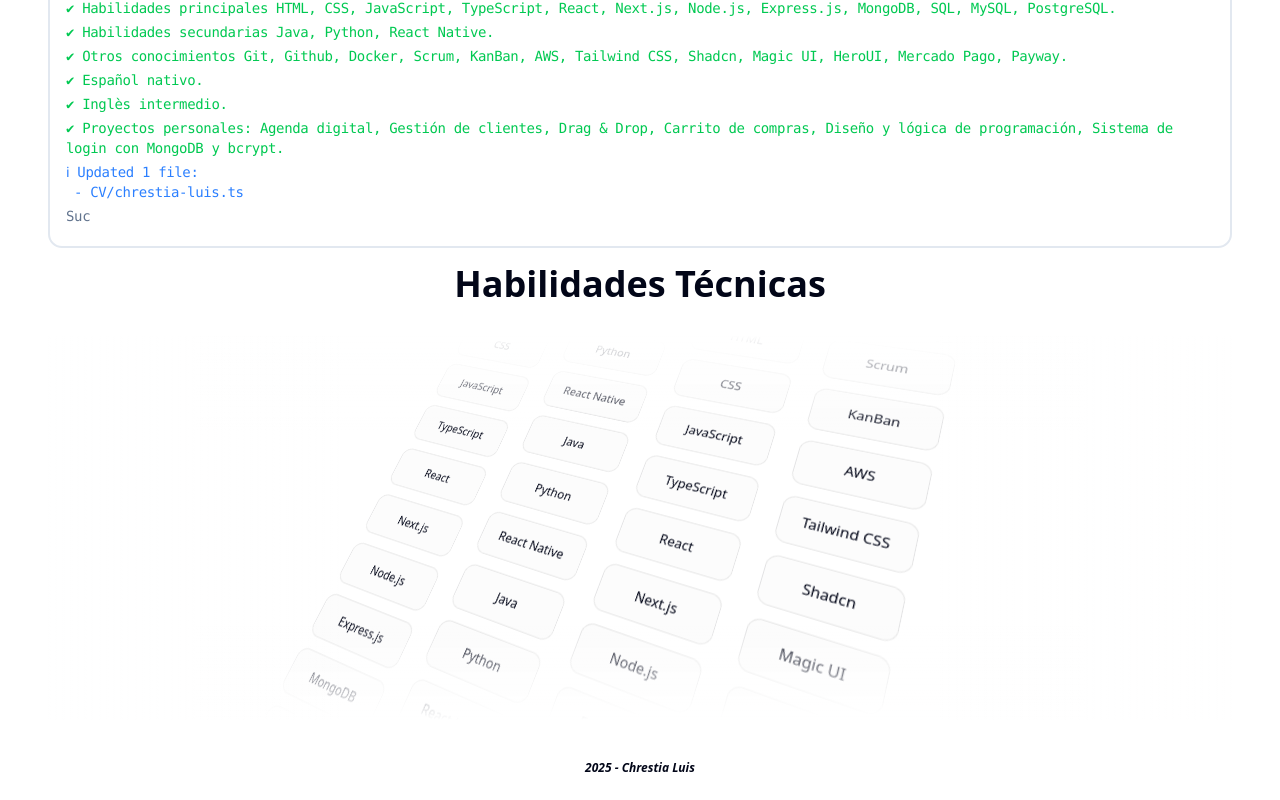
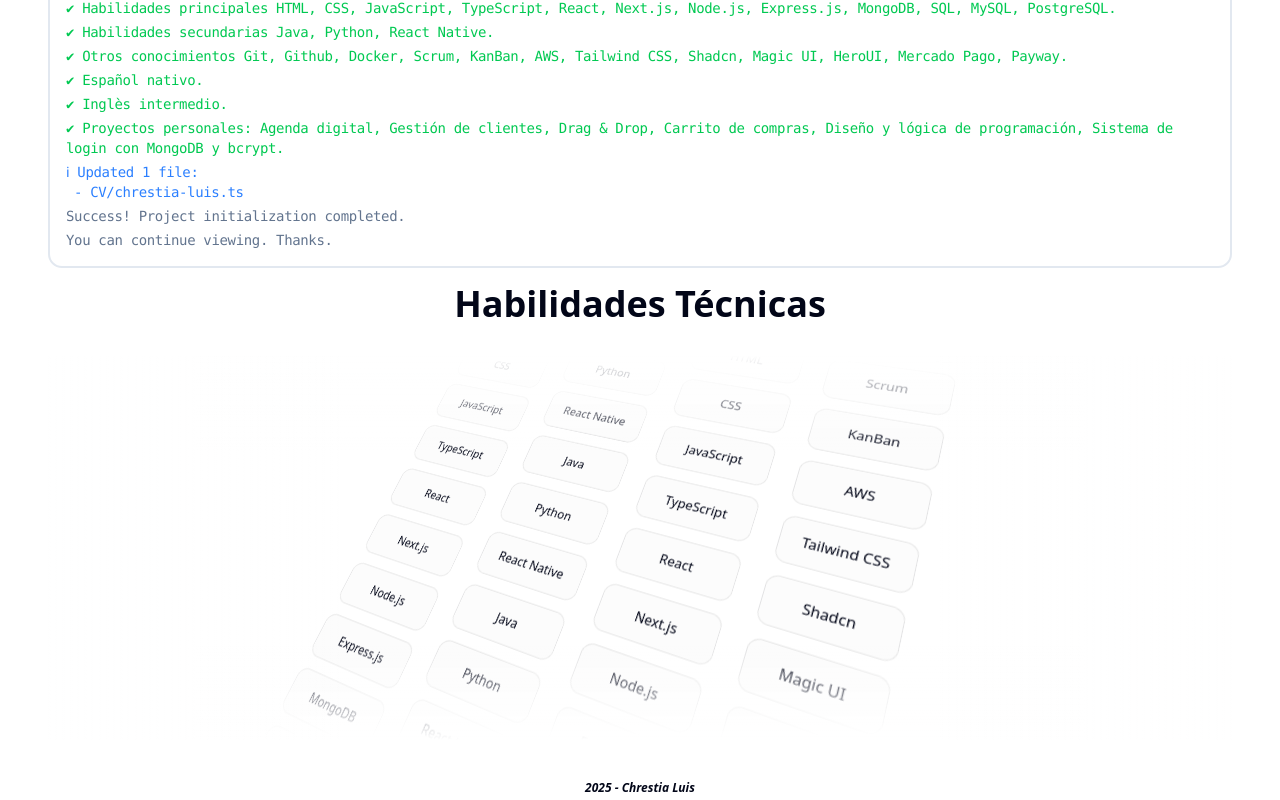
Before and after one commit to chLuis/TP-programacion-III, a React (Vite) app: page / in a window 1280 px wide. Shown: the part 801-1601 px from the top of the page. Built offline with nearby package versions, Linux system fonts and the light colour scheme.

Commit message:
fix animation delay

```diff
--- a/src/components/main/about-me.tsx
+++ b/src/components/main/about-me.tsx
@@ -6,13 +6,13 @@
 import { PersonalInformation } from "@/types";
 
 export function AboutMe({ data }: { data: PersonalInformation }) {
-  const delayStep = 500;
+  const delayStep = 350;
   let currentDelay = 0;
 
   const elements: React.ReactNode[] = [];
 
   elements.push(
-    <TypingAnimation key="nombre" delay={currentDelay}>
+    <TypingAnimation key="nombre" delay={currentDelay} duration={10}>
       {`Iniciando proyecto: ${data.nombre} ${data.apellido} ✔`}
     </TypingAnimation>
   );
@@ -121,15 +121,15 @@
   currentDelay += delayStep;
 
   elements.push(
-    <TypingAnimation key="success" delay={currentDelay} className="text-muted-foreground">
+    <TypingAnimation key="success" delay={currentDelay} duration={10} className="text-muted-foreground">
       Success! Project initialization completed.
     </TypingAnimation>
   );
   currentDelay += delayStep;
 
   elements.push(
-    <TypingAnimation key="add-components" delay={currentDelay} className="text-muted-foreground">
-      You may now add components.
+    <TypingAnimation key="add-components" delay={currentDelay} duration={40} className="text-muted-foreground">
+      You can continue viewing. Thanks.
     </TypingAnimation>
   );
 
```
